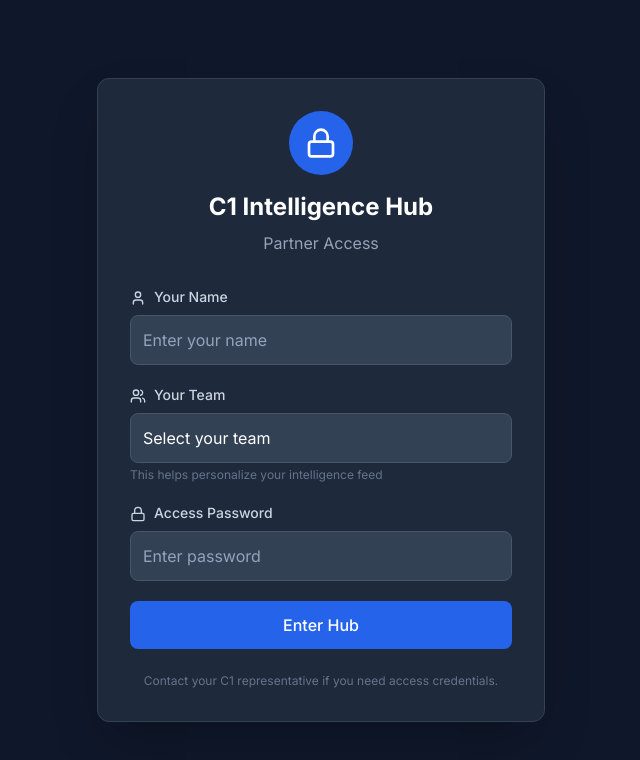
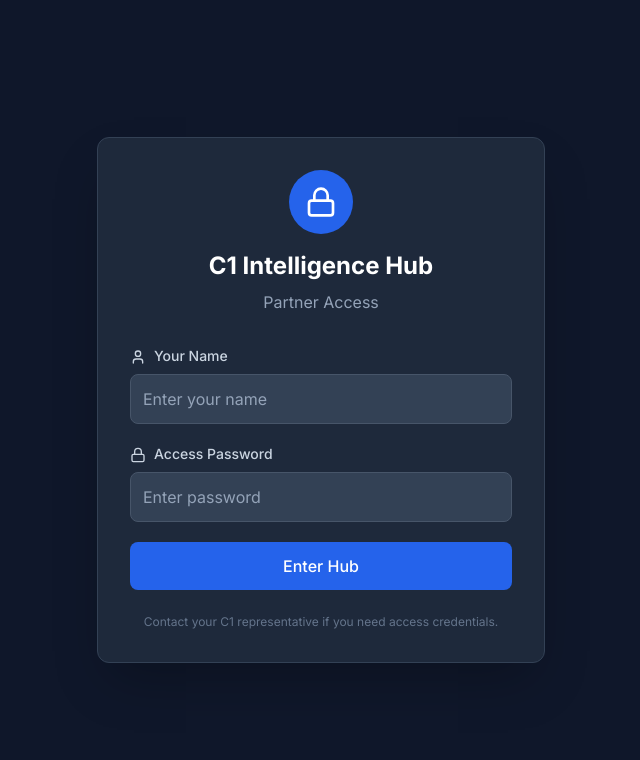
Before and after one commit to jonnycarpenter/c1-intelligence-hub, a Next.js app in the folder frontend/: page / in a window 1280 px wide. Shown: the top 760 px of the page, without its empty margins (319-959 px from the left). Built offline with nearby package versions, Linux system fonts and the light colour scheme.

Commit message:
UX: Remove Settings, add KZ Intel branding, simplify login (name+password only)

```diff
--- a/frontend/src/components/auth/PasswordGate.tsx
+++ b/frontend/src/components/auth/PasswordGate.tsx
@@ -1,20 +1,11 @@
 'use client'
 
 import { useState, useEffect } from 'react'
-import { Lock, User, Users, Loader2 } from 'lucide-react'
+import { Lock, User, Loader2 } from 'lucide-react'
 
 const AUTH_KEY = 'c1_hub_authenticated'
 const USER_NAME_KEY = 'userName'  // Must match api.ts expectations
 const USER_TEAM_KEY = 'userTeam'  // Must match api.ts expectations
-
-// Teams based on C1 org structure
-const TEAMS = [
-  'Sales East',
-  'Sales West',
-  'Marketing',
-  'Product/Supplier',
-  'All Others'
-] as const
 
 interface PasswordGateProps {
   children: React.ReactNode
@@ -25,7 +16,6 @@ export function PasswordGate({ children }: PasswordGateProps) {
   const [loading, setLoading] = useState(true)
   const [password, setPassword] = useState('')
   const [userName, setUserName] = useState('')
-  const [userTeam, setUserTeam] = useState('')
   const [error, setError] = useState('')
   const [submitting, setSubmitting] = useState(false)
 
@@ -54,17 +44,14 @@ export function PasswordGate({ children }: PasswordGateProps) {
     e.preventDefault()
     setError('')
 
-    // Validate team selection
-    if (!userTeam) {
-      setError('Please select your team.')
-      return
-    }
-
     // Validate name
     if (!userName.trim()) {
       setError('Please enter your name.')
       return
     }
+
+    // Default team for simplified login
+    const defaultTeam = 'All Others'
 
     setSubmitting(true)
 
@@ -79,7 +66,7 @@ export function PasswordGate({ children }: PasswordGateProps) {
         // Store user info in localStorage (for API headers)
         const trimmedName = userName.trim()
         localStorage.setItem(USER_NAME_KEY, trimmedName)
-        localStorage.setItem(USER_TEAM_KEY, userTeam)
+        localStorage.setItem(USER_TEAM_KEY, defaultTeam)
 
         setAuthenticated(true)
         setSubmitting(false)
@@ -93,7 +80,7 @@ export function PasswordGate({ children }: PasswordGateProps) {
         body: JSON.stringify({
           password,
           user_name: userName.trim(),
-          user_team: userTeam
+          user_team: defaultTeam
         })
       })
 
@@ -104,7 +91,7 @@ export function PasswordGate({ children }: PasswordGateProps) {
         // Store user info in localStorage (for API headers)
         const trimmedName = userName.trim()
         localStorage.setItem(USER_NAME_KEY, trimmedName)
-        localStorage.setItem(USER_TEAM_KEY, userTeam)
+        localStorage.setItem(USER_TEAM_KEY, defaultTeam)
 
         setAuthenticated(true)
       } else {
@@ -168,30 +155,6 @@ export function PasswordGate({ children }: PasswordGateProps) {
             />
           </div>
 
-          {/* Team Selection */}
-          <div>
-            <label className="block text-slate-300 text-sm font-medium mb-2">
-              <Users className="w-4 h-4 inline mr-2" />
-              Your Team
-            </label>
-            <select
-              value={userTeam}
-              onChange={(e) => setUserTeam(e.target.value)}
-              className="w-full p-3 rounded-lg bg-slate-700 text-white border border-slate-600
-                         focus:border-blue-500 focus:ring-1 focus:ring-blue-500 focus:outline-none
-                         appearance-none cursor-pointer"
-              required
-            >
-              <option value="" disabled className="text-slate-400">Select your team</option>
-              {TEAMS.map(team => (
-                <option key={team} value={team}>{team}</option>
-              ))}
-            </select>
-            <p className="text-xs text-slate-500 mt-1">
-              This helps personalize your intelligence feed
-            </p>
-          </div>
-
           {/* Password Field */}
           <div>
             <label className="block text-slate-300 text-sm font-medium mb-2">
--- a/frontend/src/components/layout/Sidebar.tsx
+++ b/frontend/src/components/layout/Sidebar.tsx
@@ -1,6 +1,6 @@
 'use client'
 
-import { Activity, Search, Package, Building2, Factory, FileText, Settings, ChevronLeft, ChevronRight, Database, Users, ShoppingCart, Construction, Mic, GitBranch, Ship, Compass } from 'lucide-react'
+import { Activity, Search, Package, Building2, Factory, FileText, ChevronLeft, ChevronRight, Database, Users, ShoppingCart, Construction, Mic, GitBranch, Ship, Compass } from 'lucide-react'
 import { motion } from 'framer-motion'
 import { cn } from '@/lib/utils'
 import type { Mode } from '@/types'
@@ -211,17 +211,20 @@ export default function Sidebar({
 
       {/* Footer */}
       <div className="p-2 border-t border-slate-800/50">
-        <button className="w-full flex items-center gap-3 px-3 py-2 rounded-lg text-slate-400 hover:bg-slate-800/40 hover:text-slate-200 transition-colors">
-          <Settings size={18} />
-          {!collapsed && <span className="text-sm">Settings</span>}
-        </button>
         <button
           onClick={() => setCollapsed(!collapsed)}
-          className="w-full flex items-center justify-center gap-2 px-3 py-2 mt-2 rounded-lg text-slate-500 hover:bg-slate-800/40 hover:text-slate-300 transition-colors"
+          className="w-full flex items-center justify-center gap-2 px-3 py-2 rounded-lg text-slate-500 hover:bg-slate-800/40 hover:text-slate-300 transition-colors"
         >
           {collapsed ? <ChevronRight size={18} /> : <ChevronLeft size={18} />}
           {!collapsed && <span className="text-xs">Collapse</span>}
         </button>
+        {/* Branding */}
+        {!collapsed && (
+          <div className="text-center mt-3 pt-3 border-t border-slate-800/30">
+            <p className="text-[10px] text-slate-600 uppercase tracking-wider">Powered by</p>
+            <p className="text-xs text-slate-500 font-medium">KZ Intel</p>
+          </div>
+        )}
       </div>
     </aside>
   )
```
